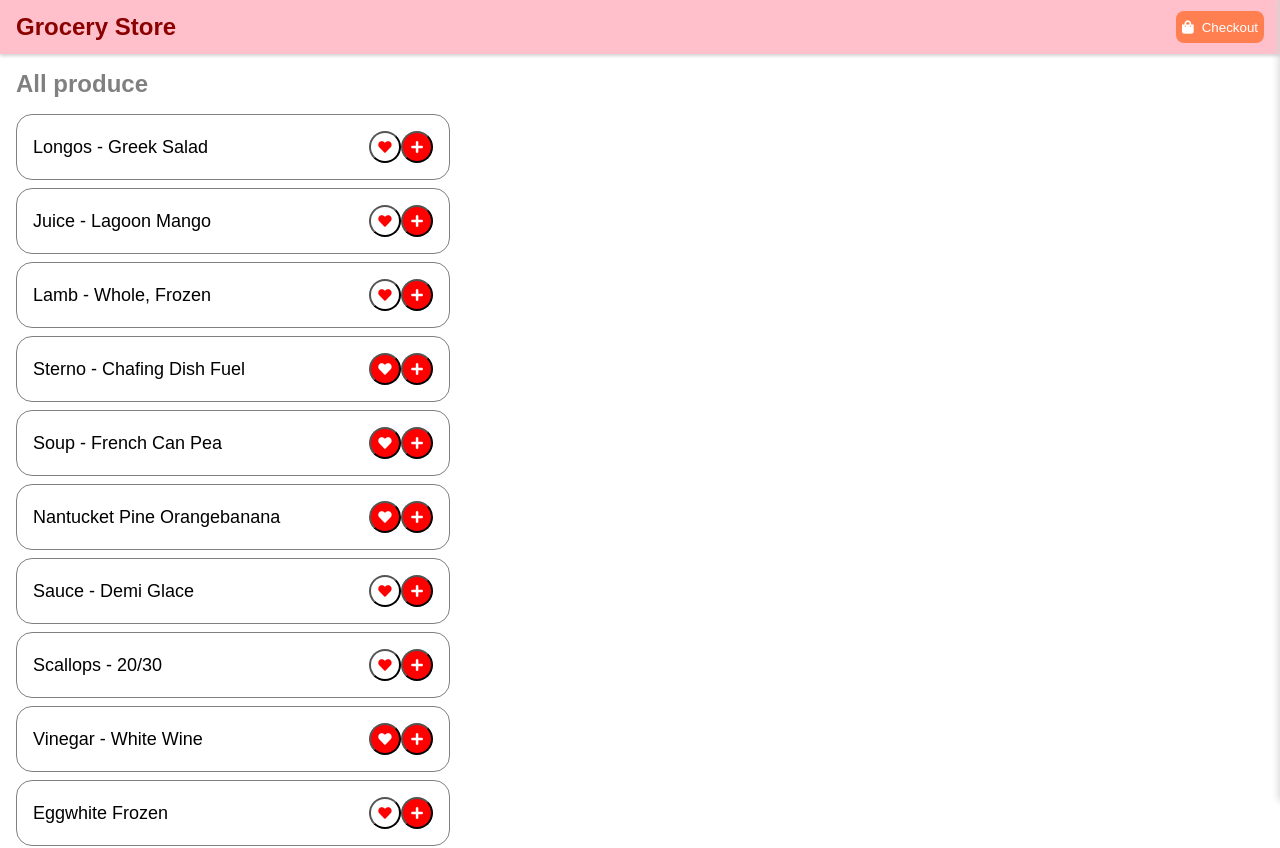
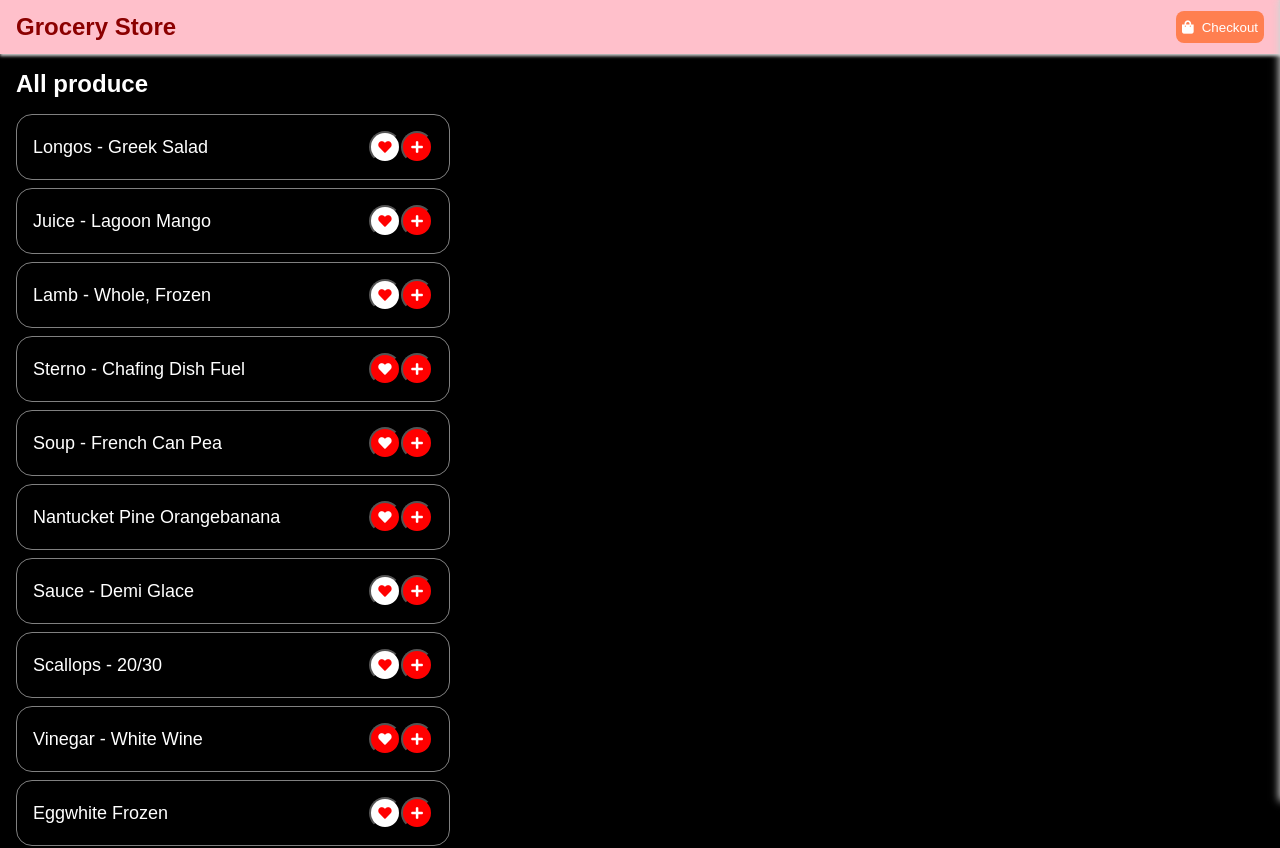
Before and after one commit to Eric-Mai-25/W11D3, a React (Create React App) app: page / in a window 1280 px wide. Shown: the top 848 px of the page. Built offline with nearby package versions, Linux system fonts and the light colour scheme.

Commit message:
Changed colors

```diff
--- a/src/components/ProduceList/ProduceList.css
+++ b/src/components/ProduceList/ProduceList.css
@@ -13,6 +13,7 @@
   border: 1px solid gray;
   border-radius: 16px;
   padding: 16px;
+  color: white;
 }
 
 .produce-list li:last-child {
@@ -31,3 +32,7 @@ button.selected {
   color: white;
   background-color: red;
 }
+
+body{
+  background-color: black;
+}
--- a/src/index.css
+++ b/src/index.css
@@ -76,6 +76,6 @@ h1 {
 }
 
 h2 {
-  color: gray;
+  color: white;
   margin-bottom: 16px;
 }
```
